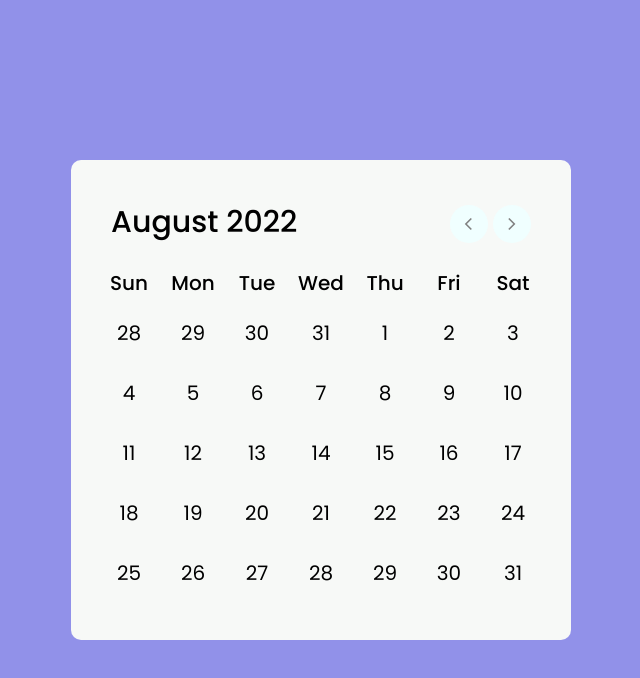
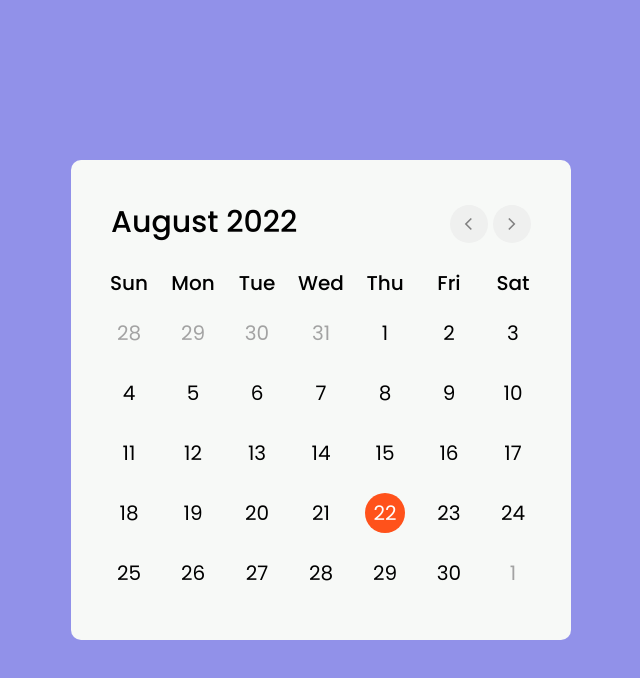
Before and after one commit to StevenMartono/calender-steven, a plain HTML site: page index.html in a window 1280 px wide. Shown: the whole page, without its empty margins (319-959 px from the left). Drawn offline with nearby package versions, Linux system fonts and the light colour scheme; a web font is replaced by a local one.

Commit message:
=Desain dari HTML dan CSS done

```diff
--- a/index.css
+++ b/index.css
@@ -2,7 +2,13 @@
 
 :root{
     --bgCalender : #F7F9F7;
+    --bgIcon : #eff0ef;
+    --bgIconHover : #d8d7d7;
     --bgColor : #9191E9;
+    --bgInactive : #a3a3a3;
+    --bgDayNow : #FF521B;
+    --bgHover : rgb(241, 228, 228);
+    --fontDayNow : white;
 }
 
 
@@ -55,11 +61,11 @@
     line-height: 1.9rem;
     border-radius: 50%;
     color: grey;
-    background-color: azure;
+    background-color: var(--bgIcon);
 }
 
 .header .right span:hover{
-    background-color: blanchedalmond;
+    background-color: var(--bgIconHover);
 }
 
 .header .left{
@@ -79,9 +85,6 @@
     margin-bottom: 20px;
 }
 
-.body .days li{
-    margin-bottom: 30px;
-}
 
 .body ul{
     list-style: none;
@@ -91,5 +94,40 @@
 }
 
 .body ul li{
+    position: relative;
     width: calc(100%/7);
 }
+
+.body .days li{
+    margin-bottom: 30px;
+    cursor: pointer;
+    z-index: 1;
+}
+
+.body .days li::before{
+    position: absolute;
+    content: "";
+    height: 40px;
+    width: 40px;
+    top: 50%;
+    left: 50%;
+    transform: translate(-50%,-50%);
+    border-radius: 50%;
+    z-index: -1;
+}
+
+.days li:hover::before{
+    background-color: var(--bgHover);
+}
+
+.inactive{
+    color: var(--bgInactive);
+}
+
+.days li.active{
+    color: var(--fontDayNow);
+}
+
+.days .active::before{
+    background-color: var(--bgDayNow);
+}
--- a/index.html
+++ b/index.html
@@ -33,10 +33,10 @@
                 <li>Sat</li>
             </ul>
             <ul class="days">
-                <li>28</li>
-                <li>29</li>
-                <li>30</li>
-                <li>31</li>
+                <li class="inactive">28</li>
+                <li class="inactive">29</li>
+                <li class="inactive">30</li>
+                <li class="inactive">31</li>
                 <li>1</li>
                 <li>2</li>
                 <li>3</li>
@@ -58,7 +58,7 @@
                 <li>19</li>
                 <li>20</li>
                 <li>21</li>
-                <li>22</li>
+                <li class="active">22</li>
                 <li>23</li>
                 <li>24</li>
                 <li>25</li>
@@ -67,7 +67,7 @@
                 <li>28</li>
                 <li>29</li>
                 <li>30</li>
-                <li>31</li>
+                <li class="inactive">1</li>
             </ul>
         </div>
       </div>
```
